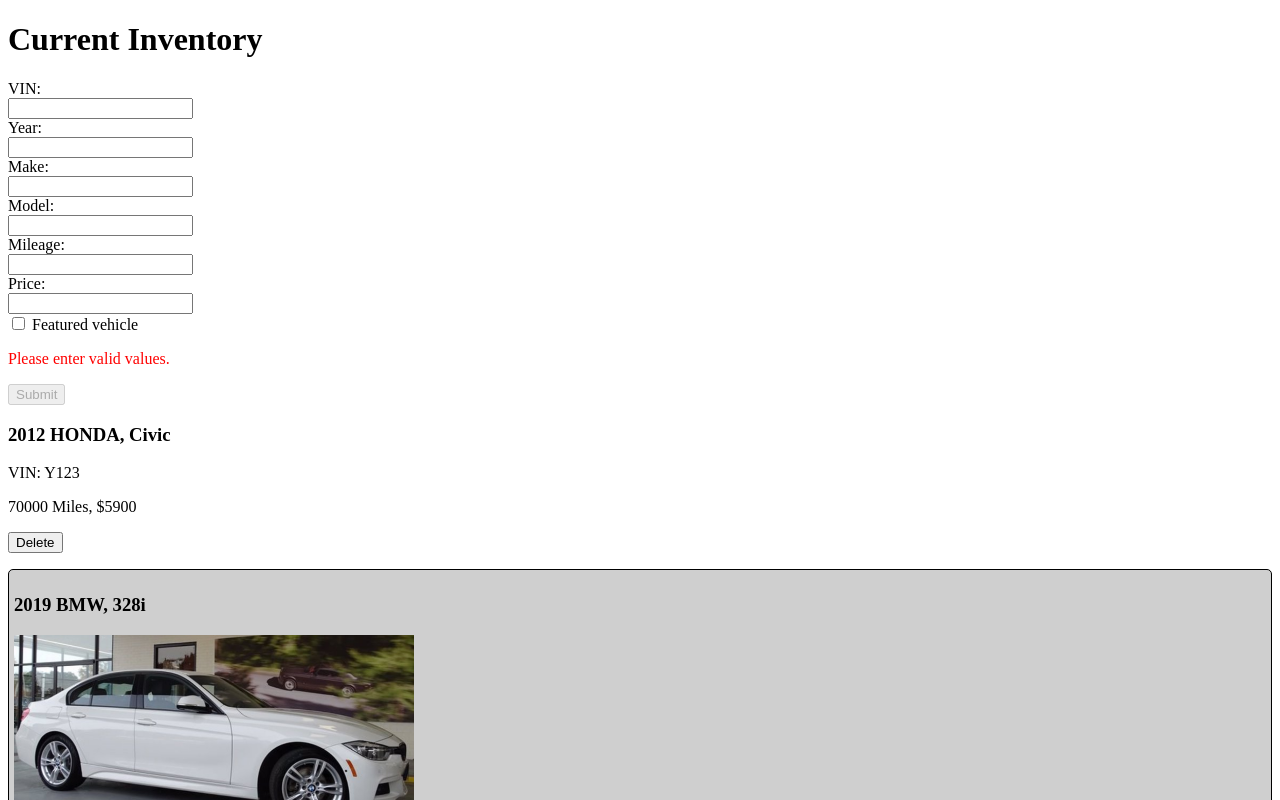
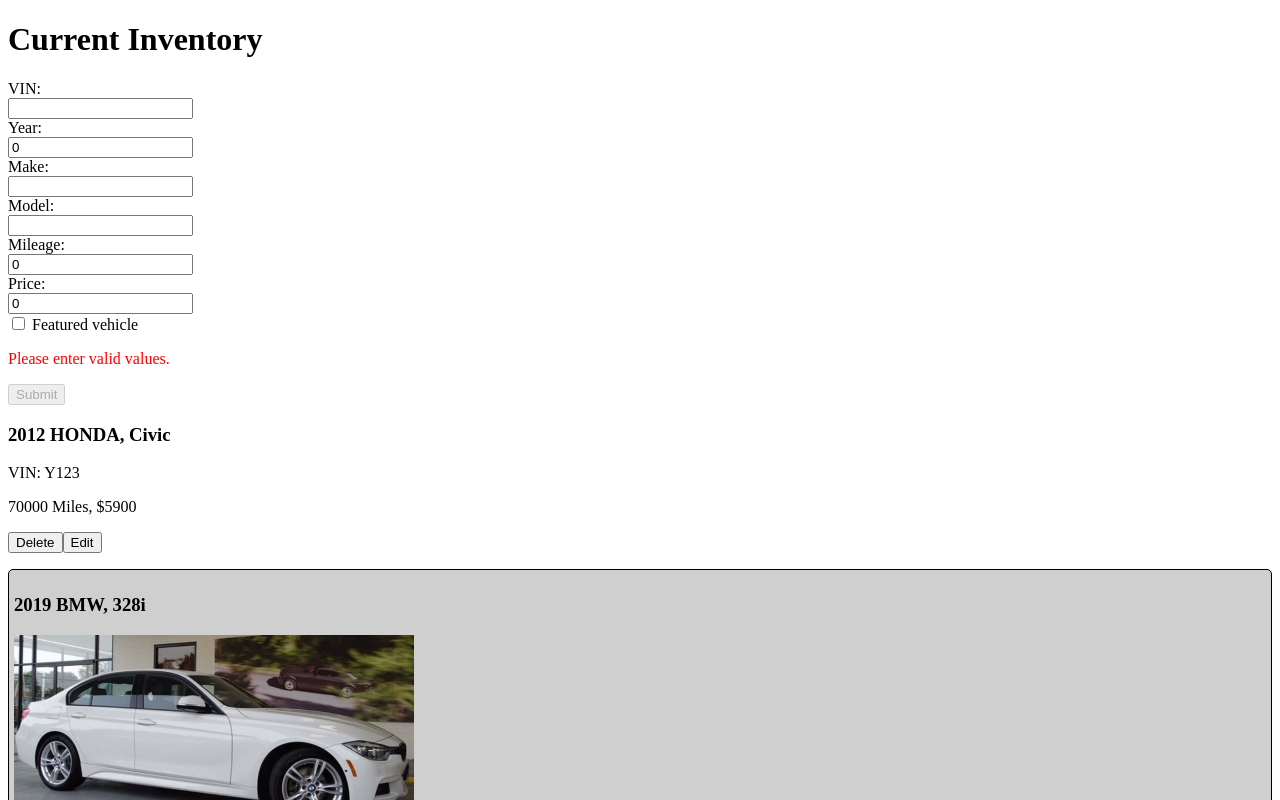
Before and after one commit to ashekhte/Angular10IntroClass, an Angular app: page / in a window 1280 px wide. Shown: the top 800 px of the page. Built offline with nearby package versions, Linux system fonts and the light colour scheme.

Commit message:
Lab 7 Edit Form

```diff
--- a/src/app/dealer-inventory/dealer-inventory.component.html
+++ b/src/app/dealer-inventory/dealer-inventory.component.html
@@ -13,7 +13,13 @@
 <p *ngIf="car.featured">Featured car of the month!</p>
 <p>VIN: {{car.VIN}}</p>
 <p>{{car.mileage}} Miles, ${{car.price}}</p>
+<app-vehicle-form
+*ngIf="vehicleToEdit == car"
+[vehicle]="car"
+(on-submit)="commitEdit($event)">
+</app-vehicle-form>
 <p>
     <button (click)="deleteVehicle(car)">Delete</button>
+    <button (click)="beginEditing(car)">Edit</button>
     </p>
 </div>
--- a/src/app/dealer-inventory/dealer-inventory.component.ts
+++ b/src/app/dealer-inventory/dealer-inventory.component.ts
@@ -52,10 +52,21 @@ export class DealerInventoryComponent implements OnInit {
     },
     ]
 
+  vehicleToEdit:Vehicle = undefined
+
   constructor() { }
 
   ngOnInit(): void {
   }
+
+  beginEditing(v:Vehicle) {
+    this.vehicleToEdit = v
+    }
+    commitEdit(v:Vehicle) {
+    //Copy the edited data
+    Object.assign(this.vehicleToEdit, v)
+    this.vehicleToEdit = undefined
+    }
 
   trackByVIN(index:number, car:Vehicle) : string {
     return car.VIN
--- a/src/app/vehicle-form/vehicle-form.component.html
+++ b/src/app/vehicle-form/vehicle-form.component.html
@@ -1,25 +1,27 @@
 <form ngForm #myForm="ngForm">
     VIN:<br/>
-    <input type="text" name="veh_vin" #vin="ngModel" ngModel required minlength="3"/>
+    <input type="text" name="veh_vin" #vin="ngModel" [ngModel]="vehicle.VIN"
+     required minlength="3"/>
     <span class="error" *ngIf="vin.invalid && vin.dirty">Must be 3
         characters</span>
     <br/>
     Year:<br/>
-    <input type="number" name="veh_year" ngModel required/><br/>
+    <input type="number" name="veh_year" [ngModel]="vehicle.year" required/><br/>
     Make:<br/>
-    <input type="text" name="veh_make" ngModel required/><br/>
+    <input type="text" name="veh_make" [ngModel]="vehicle.make" required/><br/>
     Model:<br/>
-    <input type="text" name="veh_model" ngModel required/><br/>
+    <input type="text" name="veh_model" [ngModel]="vehicle.model" required/><br/>
     Mileage:<br/>
-    <input type="number" name="veh_mileage" ngModel required/><br/>
+    <input type="number" name="veh_mileage" [ngModel]="vehicle.mileage" required/><br/>
     Price:<br/>
-    <input type="number" name="veh_price" ngModel/><br/>
+    <input type="number" name="veh_price" [ngModel]="vehicle.price"/><br/>
     <label>
-    <input type="checkbox" name="veh_featured" ngModel/>
+    <input type="checkbox" name="veh_featured" [ngModel]="vehicle.featured"/>
     Featured vehicle
     </label>
     <br/>
     <p *ngIf="myForm.invalid" class="error">Please enter valid values.</p>
     <button (click)="handleSubmit(myForm)"
     [disabled]="myForm.invalid">Submit</button>
+    <button *ngIf="showCancelButton">Cancel</button>
     </form>
--- a/src/app/vehicle-form/vehicle-form.component.ts
+++ b/src/app/vehicle-form/vehicle-form.component.ts
@@ -1,5 +1,6 @@
-import { Component, OnInit, Output, EventEmitter } from '@angular/core';
+import { Component, OnInit, Output, EventEmitter, Input } from '@angular/core';
 import { NgForm } from '@angular/forms';
+import { Button } from 'selenium-webdriver';
 import { Vehicle } from '../vehicle';
 
 @Component({
@@ -8,6 +9,11 @@ import { Vehicle } from '../vehicle';
   styleUrls: ['./vehicle-form.component.css']
 })
 export class VehicleFormComponent implements OnInit {
+
+  @Input()
+vehicle = new Vehicle("", 0, "", "", 0, 0, false, [])
+
+@Input() showCancelButton = false;
 
   @Output("on-submit")
 emitter = new EventEmitter
```
